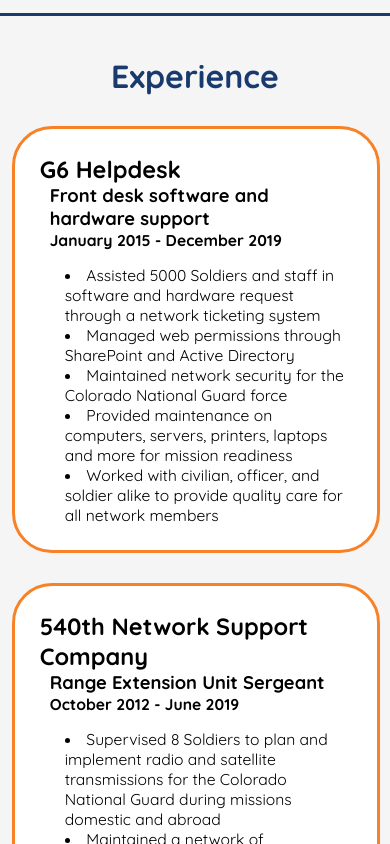
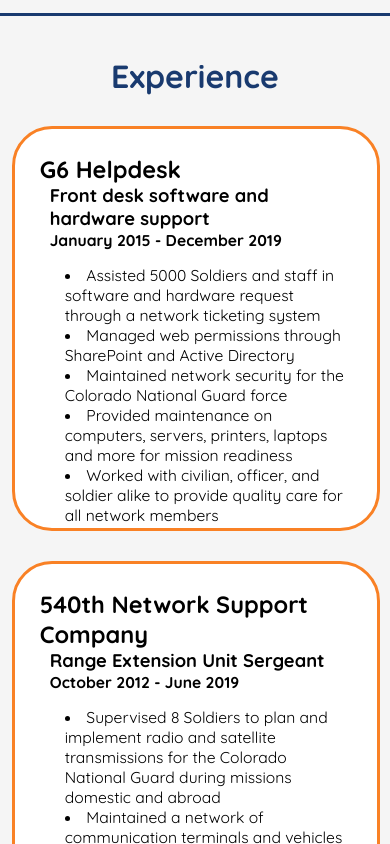
Before and after one commit to relyt4me/personal-website, a React (Create React App) app: page / in a window 390 px wide. Shown: the part 1320-2164 px from the top of the page. Built offline with nearby package versions, Linux system fonts and the light colour scheme.

Commit message:
Add slight padding for phone view

```diff
--- a/src/components/Experience/InfoCard/InfoCard.css
+++ b/src/components/Experience/InfoCard/InfoCard.css
@@ -39,6 +39,7 @@
   .information-card {
     width: 80vw;
     height: max-content;
+    padding-bottom: 3px;
     margin-left: 3vw;
   }
 }
```
